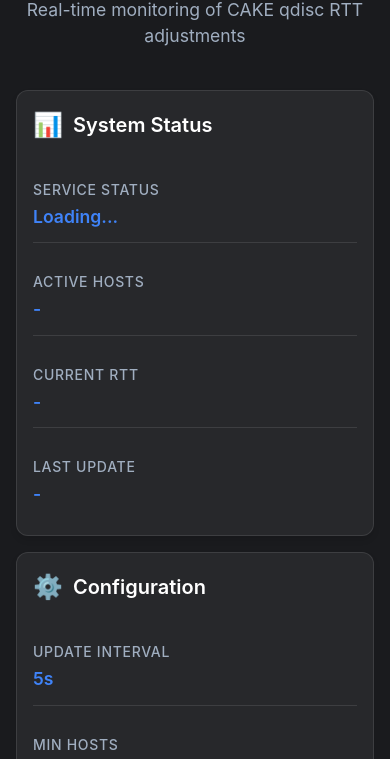
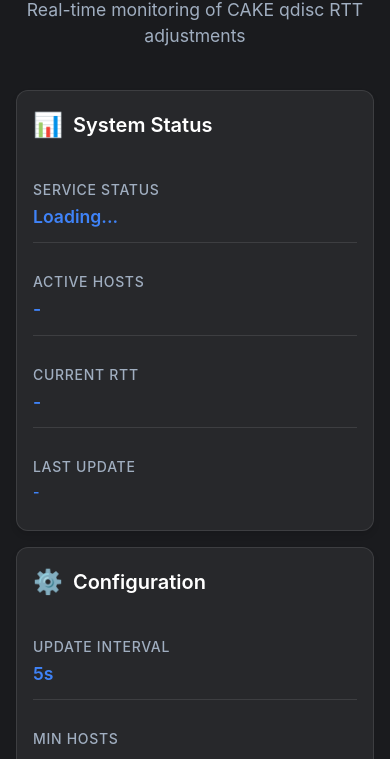
Before and after one commit to galpt/go-cake-autortt, a plain HTML site: page web/templates/index.html in a window 390 px wide. Shown: the part 85-844 px from the top of the page. Drawn offline with Linux system fonts and the light colour scheme.

Commit message:
Remove cake-autortt binary and update grid layout
Deleted the cake-autortt binary file. Updated index.html to use a fixed two-column grid layout on larger screens and improved responsive behavior for smaller screens. Also added a specific font size for the lastUpdate metric value.

```diff
--- a/web/templates/index.html
+++ b/web/templates/index.html
@@ -101,7 +101,7 @@
 
         .grid {
             display: grid;
-            grid-template-columns: repeat(auto-fit, minmax(350px, 1fr));
+            grid-template-columns: repeat(2, 1fr);
             gap: 1.5rem;
             margin-bottom: 20px;
         }
@@ -161,6 +161,10 @@
             color: var(--accent-primary);
             font-weight: 600;
             font-size: 1.1rem;
+        }
+
+        .metric-value#lastUpdate {
+            font-size: 0.875rem;
         }
 
         .qdisc-stats {
@@ -400,12 +404,19 @@
         /* Responsive Design */
         @media (max-width: 1024px) {
             .grid {
-                grid-template-columns: repeat(auto-fit, minmax(300px, 1fr));
+                grid-template-columns: repeat(2, 1fr);
                 gap: 1rem;
             }
 
             .qdisc-stats-grid {
                 grid-template-columns: repeat(auto-fit, minmax(150px, 1fr));
+            }
+        }
+
+        @media (max-width: 600px) {
+            .grid {
+                grid-template-columns: 1fr;
+                gap: 1rem;
             }
         }
 
```
